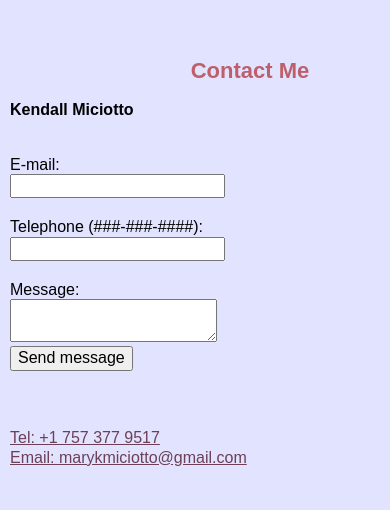
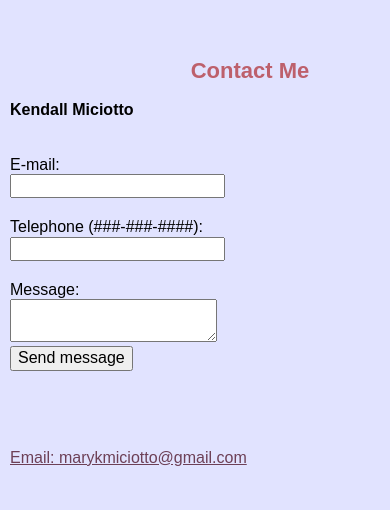
Before and after one commit to kendall0m/website-portfolio, a plain HTML site: page contact.html in a window 390 px wide. Shown: the part 128-638 px from the top of the page. Drawn offline with nearby package versions, Linux system fonts and the light colour scheme.

Commit message:
removed phone number
privacy reasons

```diff
--- a/contact.html
+++ b/contact.html
@@ -53,7 +53,7 @@
 
  <br><br><br>
 
-    <a href="tel:+17573779517">Tel: +1 757 377 9517</a>
+
     <br>
     <a href="marykmiciotto@gmail.com">Email: marykmiciotto@gmail.com</a>
 
```
